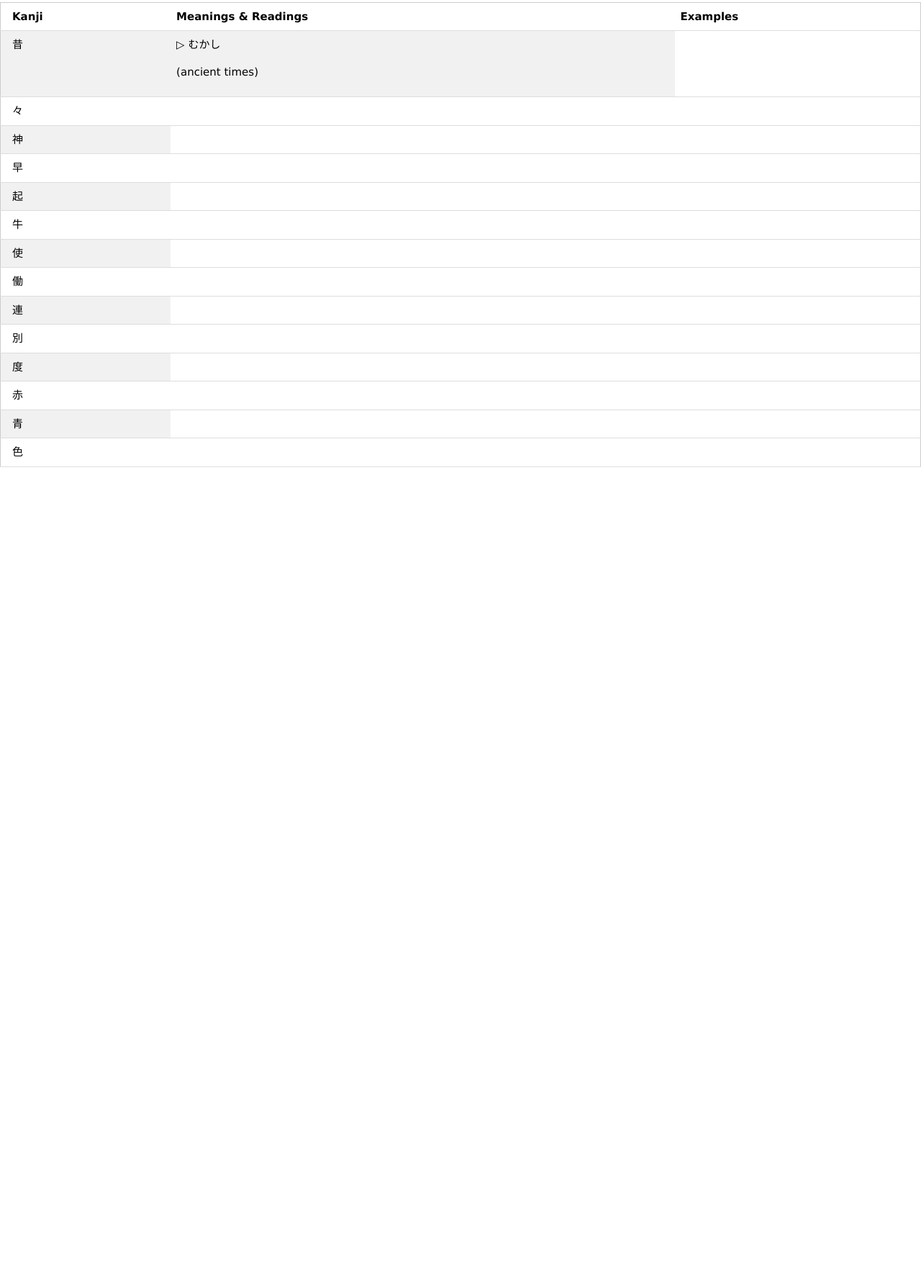
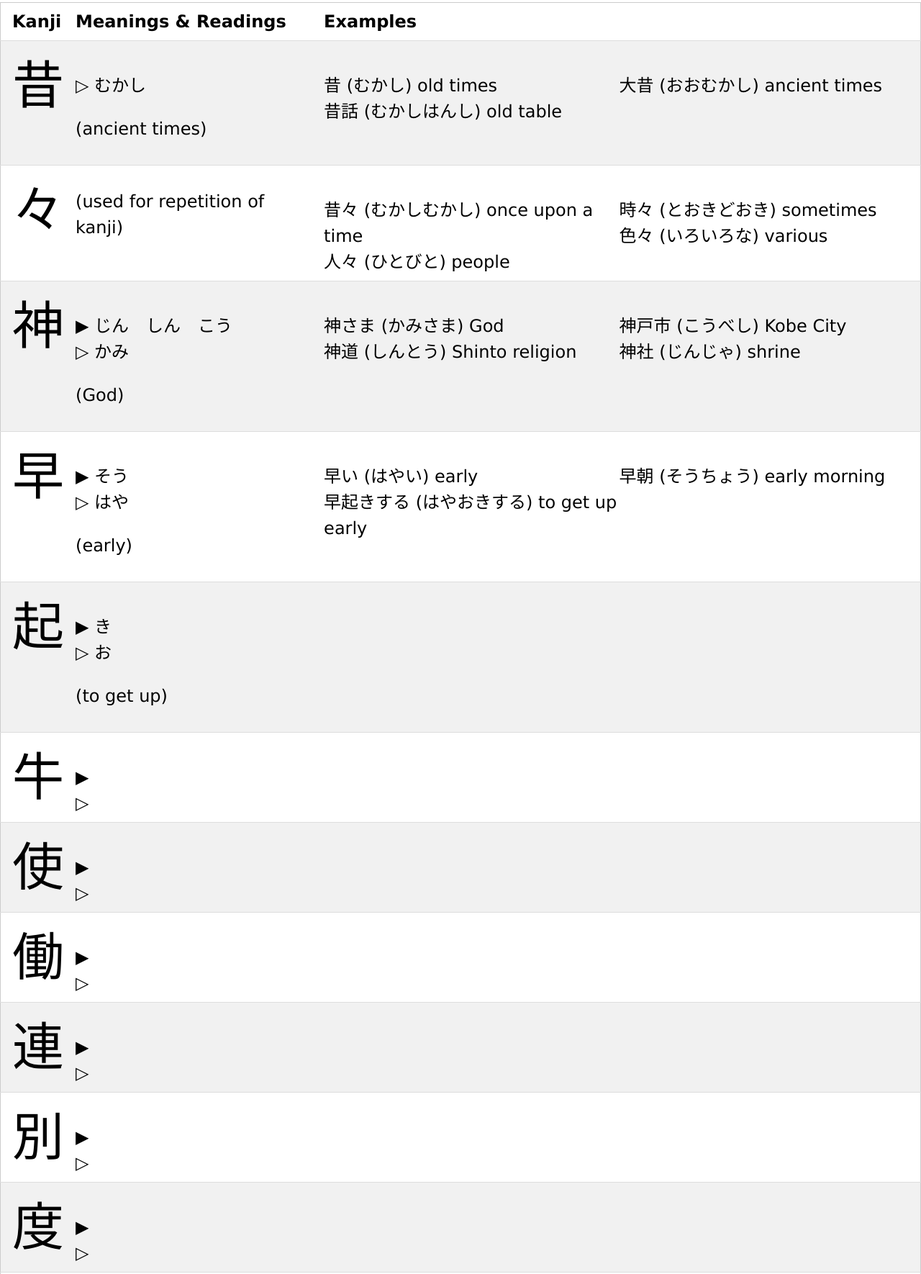
Before and after one commit to jaizon2000/genki-vocab, a plain HTML site: page index.html in a window 1280 px wide. Shown: the part 165-1935 px from the top of the page at 72% size. Before the commit the page ends 814 px from the top, so only its background shows below. Drawn offline with nearby package versions, Linux system fonts and the light colour scheme.

Commit message:
table style edit and adding content

```diff
--- a/index.html
+++ b/index.html
@@ -179,74 +179,231 @@
 
             <tr>
                 <td class="kanji">昔</td>
-                <div class="reading">
-                    <td>
-                        ▷ むかし
+                <td class="reading">
+                    <br>▷ むかし
                     <p>(ancient times)</p>
                 </td>
+
+
+                <td class="examples">
+                    <div class="w3-col s6">
+                        <br>昔 (むかし) old times
+                        <br>昔話 (むかしはんし) old table
                     </div>
+                    <div class="w3-col s6">
+                        <br>大昔 (おおむかし) ancient times
+                    </div>
+                </td>
             </tr>
+    </div>
+
 
     <tr>
         <td class="kanji">々</td>
+        <td>
+            <p>(used for repetition of kanji)</p>
+        </td>
+        <td class="examples">
+            <div class="w3-col s6">
+                <br>昔々 (むかしむかし) once upon a time
+                <br>人々 (ひとびと) people
+            </div>
+            <div class="w3-col s6">
+
+                <br>時々 (とおきどおき) sometimes
+                <br>色々 (いろいろな) various
+            </div>
+        </td>
     </tr>
 
     <tr>
         <td class="kanji">神</td>
+        <td class="reading">
+            <br>▶ じん　しん　こう
+            <br>▷ かみ
+            <p>(God)</p>
+        </td>
+        <td class="examples">
+            <div class="w3-col s6">
+                <br>神さま (かみさま) God
+                <br>神道 (しんとう) Shinto religion
+            </div>
 
+            <div class="w3-col s6">
+                <br>神戸市 (こうべし) Kobe City
+                <br>神社 (じんじゃ) shrine
+            </div>
+        </td>
     </tr>
 
     <tr>
         <td class="kanji">早</td>
+        <td class="reading">
+            <br>▶ そう
+            <br>▷ はや
+            <p>(early)</p>
+        </td>
+        <td class="examples">
+            <div class="w3-col s6">
+                <br>早い (はやい) early
+                <br>早起きする (はやおきする) to get up early
+            </div>
+
+            <div class="w3-col s6">
+                <br>早朝 (そうちょう) early morning
+            </div>
+        </td>
 
     </tr>
 
     <tr>
         <td class="kanji">起</td>
+        <td class="reading">
+            <br>▶ き
+            <br>▷ お
+            <p>(to get up)</p>
+        </td>
+        <td class="examples">
+            <div class="w3-col s6">
+            </div>
+
+            <div class="w3-col s6">
+            </div>
+        </td>
 
     </tr>
 
     <tr>
         <td class="kanji">牛</td>
+        <td class="reading">
+            <br>▶
+            <br>▷
+        </td>
+        <td class="examples">
+            <div class="w3-col s6">
+            </div>
+
+            <div class="w3-col s6">
+            </div>
+        </td>
     </tr>
 
     <tr>
         <td class="kanji">使</td>
+        <td class="reading">
+            <br>▶
+            <br>▷
+        </td>
+        <td class="examples">
+            <div class="w3-col s6">
+            </div>
+
+            <div class="w3-col s6">
+            </div>
+        </td>
 
     </tr>
 
     <tr>
         <td class="kanji">働</td>
+        <td class="reading">
+            <br>▶
+            <br>▷
+        </td>
+        <td class="examples">
+            <div class="w3-col s6">
+            </div>
+
+            <div class="w3-col s6">
+            </div>
+        </td>
 
     </tr>
 
     <tr>
         <td class="kanji">連</td>
+        <td class="reading">
+            <br>▶
+            <br>▷
+        </td>
+        <td class="examples">
+            <div class="w3-col s6">
+            </div>
+
+            <div class="w3-col s6">
+            </div>
+        </td>
 
     </tr>
 
     <tr>
         <td class="kanji">別</td>
+        <td class="reading">
+            <br>▶
+            <br>▷
+        </td>
+        <td class="examples">
+            <div class="w3-col s6">
+            </div>
+
+            <div class="w3-col s6">
+            </div>
+        </td>
 
     </tr>
 
     <tr>
         <td class="kanji">度</td>
+        <td class="reading">
+            <br>▶
+            <br>▷
+        </td>
+        <td class="examples">
+            <div class="w3-col s6">
+            </div>
+
+            <div class="w3-col s6">
+            </div>
+        </td>
 
     </tr>
 
     <tr>
         <td class="kanji">赤</td>
+        <td class="reading"></td>
+        <td class="examples">
+            <div class="w3-col s6">
+            </div>
+
+            <div class="w3-col s6">
+            </div>
+        </td>
 
     </tr>
 
     <tr>
         <td class="kanji">青</td>
+        <td class="reading"></td>
+        <td class="examples">
+            <div class="w3-col s6">
+            </div>
+
+            <div class="w3-col s6">
+            </div>
+        </td>
 
     </tr>
 
     <tr>
         <td class="kanji">色</td>
+        <td class="reading"></td>
+        <td class="examples">
+            <div class="w3-col s6">
+            </div>
+
+            <div class="w3-col s6">
+            </div>
+        </td>
 
     </tr>
     </table>
--- a/main.js
+++ b/main.js
@@ -1,11 +1,12 @@
 'use strict';
+
 function hideTabContent() {
     // set up vars
     var i, tabcontent, tablinks;
 
     // Sets default CSS style --> display: none;
     tabcontent = document.getElementsByClassName("tabcontent");
-    for (i = 0; i < tabcontent.length-1; i++) {
+    for (i = 0; i < tabcontent.length - 1; i++) {
         tabcontent[i].style.display = "none";
     }
 
@@ -28,14 +29,22 @@ function openCity(evt, cityName) {
 }
 
 function initTable() {
-    let table = document.querySelectorAll("table")
-    console.log(table)
+    let table = document.querySelectorAll(".tabcontent > table") // list all <tables>
 
-    for (let i=0; i < table.length; i++){
-        console.log(table[i]);
-        let t = table[i].classList;
-        console.log(t)
+    // Table Format
+    for (let i = 0; i < table.length; i++) {
+        let t = table[i].classList; // .classList returns the class in it >> "tabcontent w3-center"
+        // ADD THESE CLASSES TO IT
         t.add("w3-table-all");
         t.add("w3-hoverable");
+        t.add("w3-xlarge");
+    }
+
+    let kanji = document.querySelectorAll(".kanji")
+    // Kanji Format
+    for (let i=0; i<kanji.length; i++) {
+        let k = kanji[i].classList;
+        k.add("w3-center")
+        k.add("h1")
     }
 }
--- a/style.css
+++ b/style.css
@@ -0,0 +1,3 @@
+.h1 {
+    font-size: 3em;
+}
```
Lines whose indentation alone changed are shown as unchanged.
